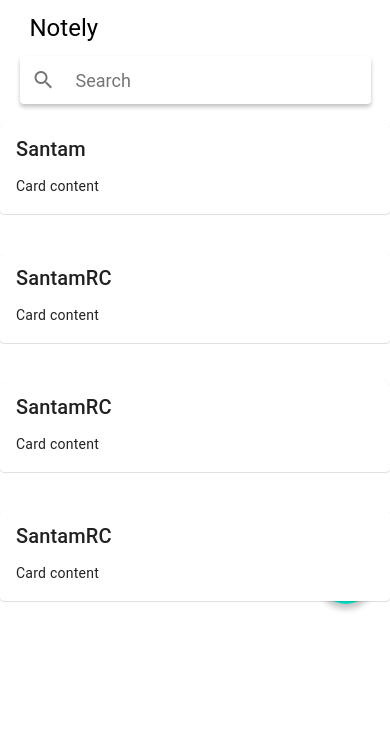
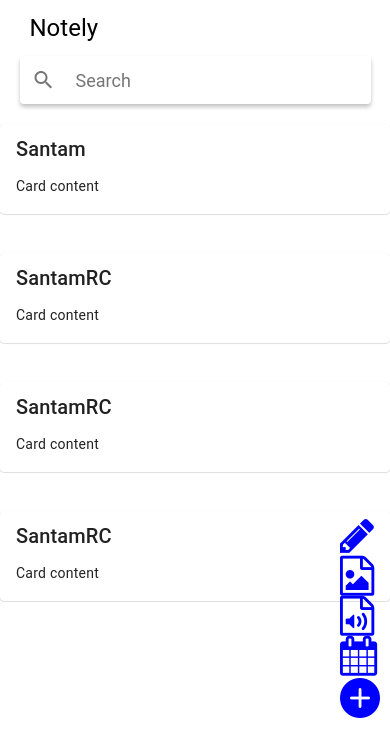
Before and after one commit to SantamRC/notely, a React Native app: screen / in a window 390 px wide. Shown: the top 756 px of the page. Built offline with nearby package versions, Linux system fonts and the light colour scheme.

Commit message:
Added vector icons

```diff
--- a/Components/FAB.js
+++ b/Components/FAB.js
@@ -1,54 +1,62 @@
-import React, {useState} from 'react';
-import {FAB, Portal, Provider} from 'react-native-paper';
-import Reminder from './Reminder';
+import {
+  StyleSheet,
+  Text,
+  View,
+  Animated,
+  TouchableWithoutFeedback,
+} from 'react-native';
+import React from 'react';
+import Icon from 'react-native-vector-icons/AntDesign';
+import FontIcon from 'react-native-vector-icons/FontAwesome';
 
-const Fab = () => {
-  const [state, setState] = useState({open: false});
-  const [reminder, openReminder] = useState(false);
-
-  const onStateChange = ({open}) => setState({open});
-
-  const {open} = state;
+const FAB = () => {
+  const animation = new Animated.Value(0);
 
   return (
-    <Provider>
-      <Portal>
-        <FAB.Group
-          open={open}
-          icon={open ? 'calendar-today' : 'plus'}
-          actions={[
-            {icon: 'plus', onPress: () => console.log('Pressed add')},
-            {
-              icon: 'star',
-              label: 'Star',
-              onPress: () => console.log('Pressed star'),
-            },
-            {
-              icon: 'email',
-              label: 'Email',
-              onPress: () => console.log('Pressed email'),
-            },
-            {
-              icon: 'bell',
-              label: 'Reminder',
-              onPress: () => {
-                console.log('Pressed notifications');
-                openReminder(!reminder);
-              },
-              small: false,
-            },
-          ]}
-          onStateChange={onStateChange}
-          onPress={() => {
-            if (open) {
-              // do something if the speed dial is open
-            }
-          }}
-        />
-        <Reminder open={reminder} setOpen={openReminder} />
-      </Portal>
-    </Provider>
+    <View style={styles.fab}>
+      <TouchableWithoutFeedback>
+        <Animated.View style={styles.icon}>
+          <FontIcon name="pencil" size={40} color="blue" />
+        </Animated.View>
+      </TouchableWithoutFeedback>
+      <TouchableWithoutFeedback>
+        <Animated.View style={styles.icon}>
+          <FontIcon name="file-image-o" size={40} color="blue" />
+        </Animated.View>
+      </TouchableWithoutFeedback>
+      <TouchableWithoutFeedback>
+        <Animated.View style={styles.icon}>
+          <FontIcon name="file-audio-o" size={40} color="blue" />
+        </Animated.View>
+      </TouchableWithoutFeedback>
+      <TouchableWithoutFeedback>
+        <Animated.View style={styles.icon}>
+          <FontIcon name="calendar" size={40} color="blue" />
+        </Animated.View>
+      </TouchableWithoutFeedback>
+      <TouchableWithoutFeedback>
+        <Animated.View style={styles.icon}>
+          <Icon name="pluscircle" size={40} color="blue" />
+        </Animated.View>
+      </TouchableWithoutFeedback>
+    </View>
   );
 };
 
-export default Fab;
+export default FAB;
+
+const styles = StyleSheet.create({
+  fab: {
+    position: 'absolute',
+    bottom: -100,
+    right: 10,
+  },
+  icon: {
+    shadowRadius: 10,
+    shadowColor: 'black',
+    shadowOpacity: 0.5,
+    shadowOffset: {
+      height: 10,
+    },
+  },
+});
--- a/Components/Mynotes.js
+++ b/Components/Mynotes.js
@@ -33,12 +33,13 @@ const Mynotes = () => {
         value={searchQuery}
         style={styles.Searchbar}
       />
-      <FAB />
+
       <View>
         {data.map(item => {
           return <Cards key={item.id} title={item.title} />;
         })}
       </View>
+      <FAB />
     </View>
   );
 };
```
Also changed, not shown: 2 other files (tests, documents, lock files or other folders).
